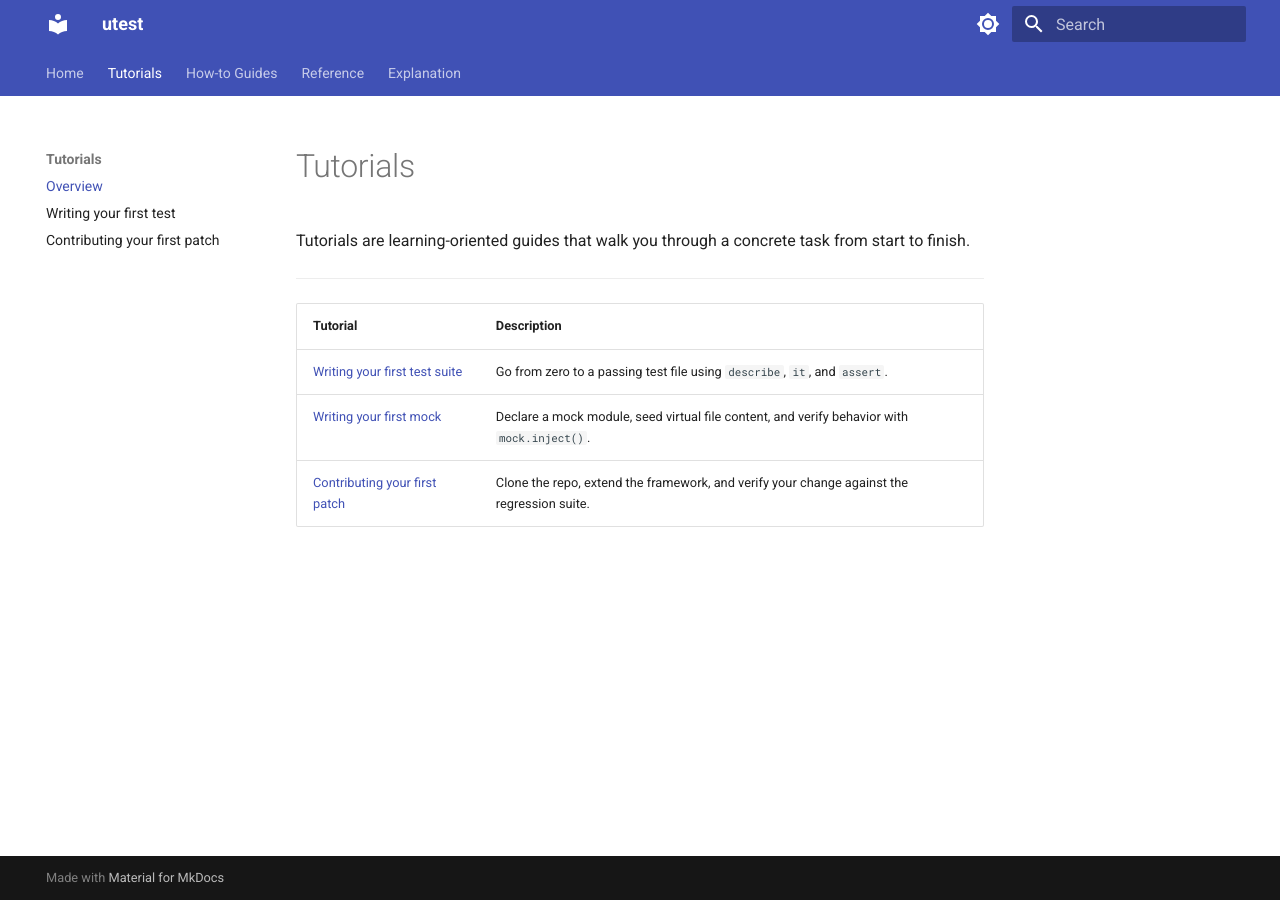
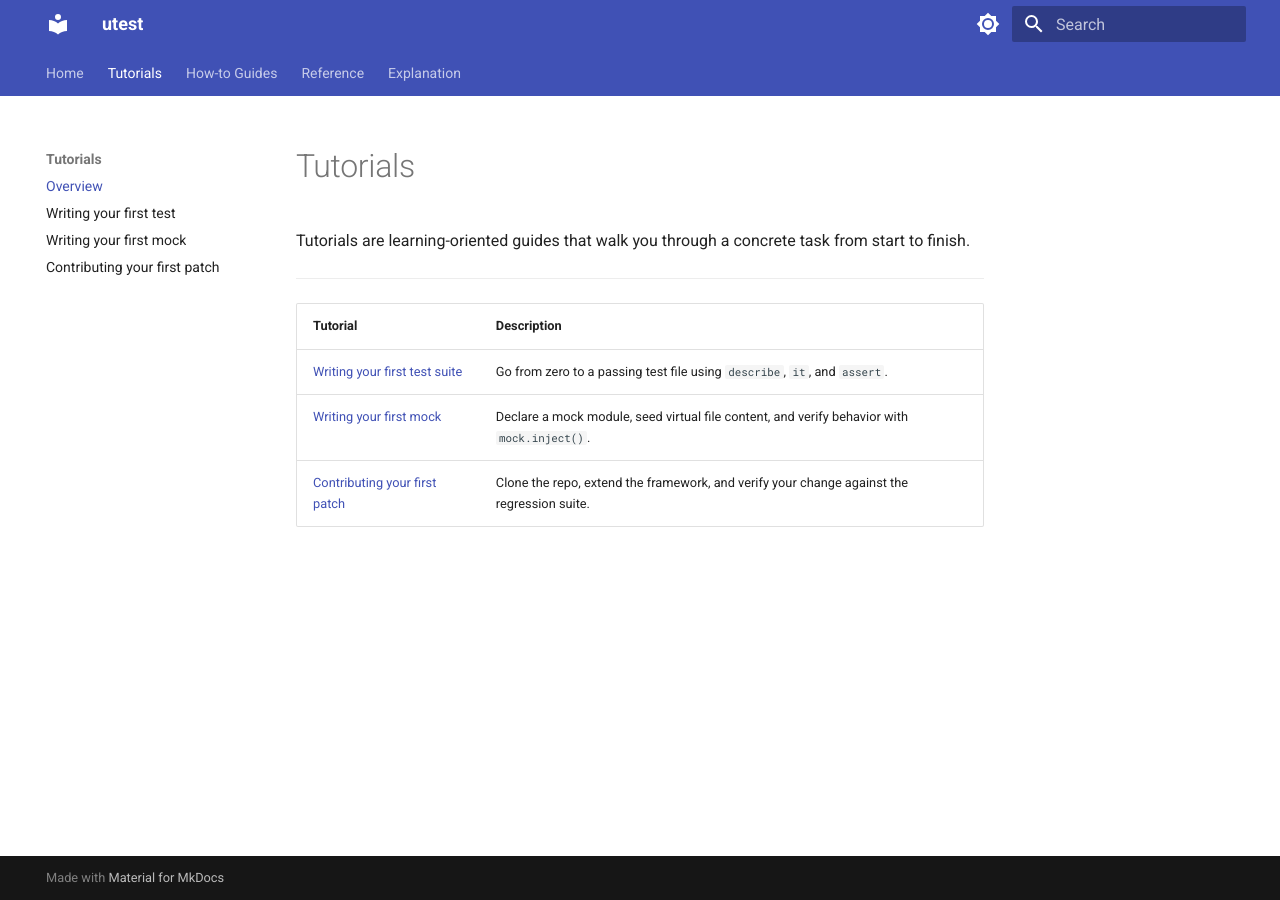
Before and after one commit to m00qek/utest, an MkDocs documentation site: the page built from docs/tutorials/index.md, in a window 1280 px wide. Built offline with MkDocs 1.6.1 and Material for MkDocs 9.7.7, drawn with Linux system fonts in a browser that asks for light colours; part of the change alters nothing that is shown.

```diff
--- a/mkdocs.yml
+++ b/mkdocs.yml
@@ -30,6 +30,8 @@ theme:
     - content.code.copy
 
 markdown_extensions:
+  - attr_list
+  - md_in_html
   - admonition
   - pymdownx.details
   - pymdownx.superfences:
@@ -47,6 +49,7 @@ nav:
   - Tutorials:
       - Overview: tutorials/index.md
       - Writing your first test: tutorials/user/first-test.md
+      - Writing your first mock: tutorials/user/first-mock.md
       - Contributing your first patch: tutorials/contributor/first-patch.md
   - How-to Guides:
       - Overview: how-to/index.md
@@ -76,10 +79,12 @@ nav:
       - Assertions: reference/assertions.md
       - Mock API: reference/mock-api.md
       - Proxy Data Models: reference/proxy-data-models.md
+      - Glossary: reference/glossary.md
       - Internals:
           - Source layout: reference/contributor/source-layout.md
           - Message protocol: reference/contributor/message-protocol.md
           - Proxy context API: reference/contributor/proxy-ctx-api.md
+          - Reporter API: reference/contributor/reporter-api.md
   - Explanation:
       - Overview: explanation/index.md
       - Key concepts: explanation/concepts.md
@@ -89,3 +94,4 @@ nav:
       - About the worker/coordinator: explanation/worker-coordinator.md
       - About the mock engine: explanation/mock-engine.md
       - About shim generation: explanation/shim-generation.md
+      - About the reporter architecture: explanation/reporter-architecture.md
```
Also changed, not shown: 12 other files.
